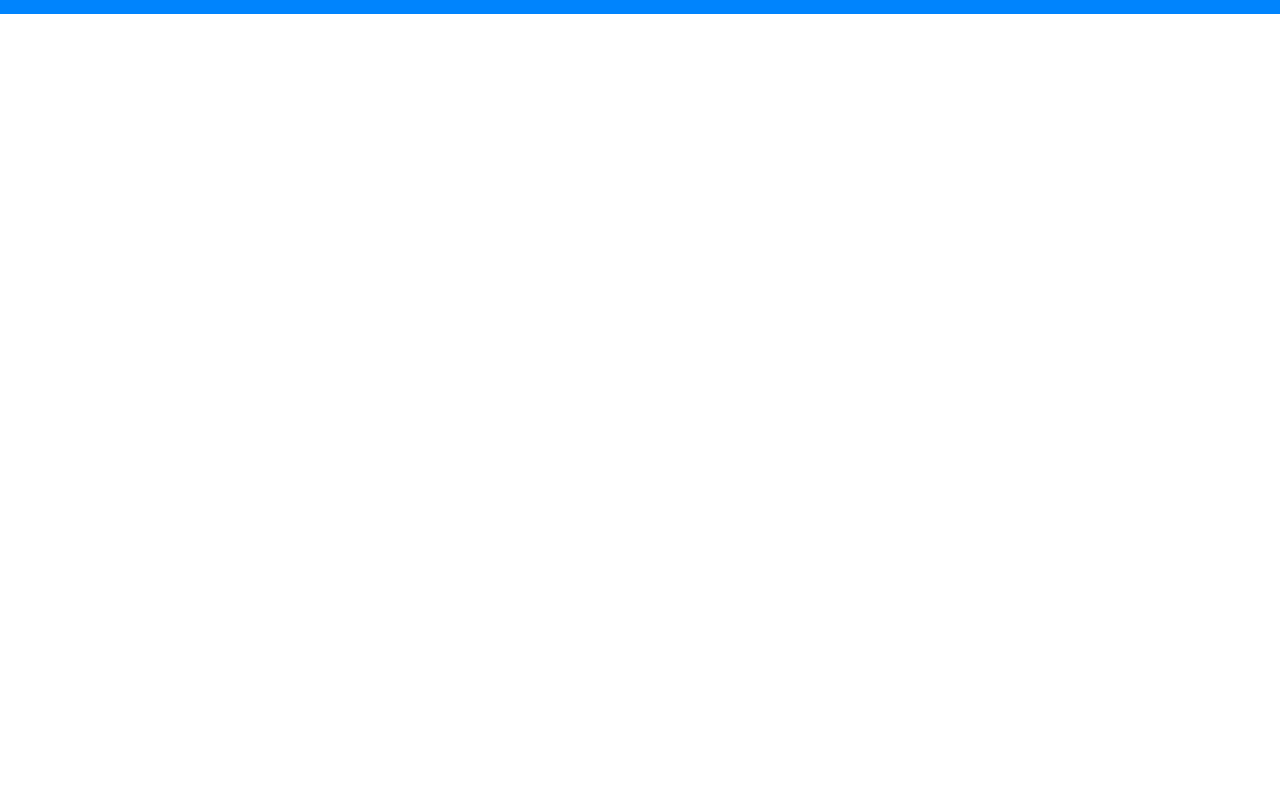
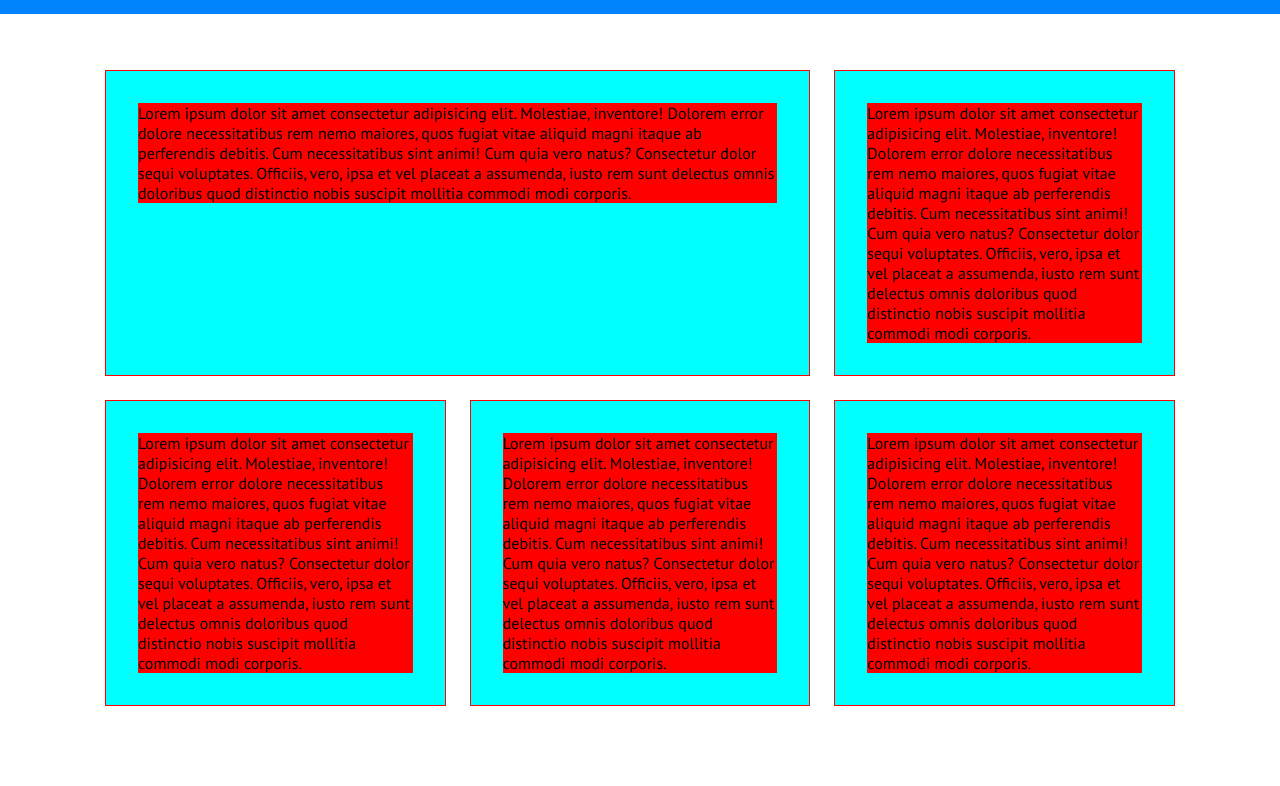
Before and after one commit to Borrellsss/htmlcss-responsive-layout, a plain HTML site: page index.html in a window 1280 px wide. Shown: the part 66-852 px from the top of the page. Before the commit the page ends 800 px from the top, so only its background shows below. Drawn offline with Linux system fonts and the light colour scheme.

Commit message:
main first section done

```diff
--- a/css/style.css
+++ b/css/style.css
@@ -9,15 +9,34 @@
     box-sizing: border-box;
 }
 /********************************************
+                    DEBUG
+********************************************/
+.col {
+    background-color: aqua;
+    border: 1px solid red;
+}
+
+.card {
+    background-color: red;
+}
+/********************************************
                     COMMON
 ********************************************/
+:root {
+    --demo-col: calc( ( 100% / 3 ) - 1rem )
+}
+
 body {
     font-family: 'PT Sans', sans-serif;
 }
 
+.small-screen {
+    padding: 0 2rem;
+}
+
 .container {
     margin: 0 auto;
-    max-width: 1170px;
+    max-width: 1070px;
 }
 
 .flex-container {
@@ -34,7 +53,6 @@ header {
 
 /* NAV */
 nav {
-    padding: 0 2rem;
     height: 100%;
     justify-content: space-between;
     align-items: center;
@@ -46,18 +64,65 @@ nav {
 /********************************************
                     MAIN
 ********************************************/
+/* FIRST SECTION */
+.demo {
+    padding-top: 3.5rem;
+    padding-bottom: 3.5rem;
+}
+
+.demo .columns {
+    flex-wrap: wrap;
+}
+
+.demo .col {
+    margin-bottom: 1.5rem;
+    padding: 2rem;
+}
+
+.demo .col:first-child {
+    padding-bottom: 0;
+}
+/* SECOND SECTION */
+.strategic {
+    background-color: #9792e4;
+}
+
+/* THIRD SECTION */
+
+/* FOURTH SECTION */
+.benefits {
+    background-color: #9792e4;
+}
+
+/* FIFTH SECTION */
+
+/* SIXTH SECTION */
+.get-started {
+    background-color: #9792e4;
+}
 /********************************************
                     FOOTER
 ********************************************/
-/********************************************
-                MEDIA QUERIES
-                MOBILE FIRST
-********************************************/
+
 /********************************************
                     TABLET
 ********************************************/
 @media screen and ( min-width: 768px ) {
+/********************************************
+                    MAIN
+********************************************/
+    /* FIRST SECTION */
+    .demo .columns {
+        justify-content: space-between;
+    }
 
+    .demo .col {
+        width: var(--demo-col);
+    }
+
+    .demo .col:first-child {
+        width: calc( 100% - ( var(--demo-col) + 1.5rem ) );
+    }
 }
 
 /********************************************
--- a/index.html
+++ b/index.html
@@ -12,7 +12,7 @@
 </head>
 <body>
     <!-- HEADER -->
-    <header>
+    <header class="small-screen">
         <nav class="flex-container container">
             <div class="logo">
                 logo
@@ -28,5 +28,82 @@
         </nav>
     </header>
     <!-- HEADER END -->
+
+    <!-- MAIN -->
+    <main class="small-screen">
+        <!-- FIRST SECTION -->
+        <section class="demo">
+            <div class="container">
+                <div class="columns flex-container">
+                    <div class="col">
+                        <div class="card">
+                           Lorem ipsum dolor sit amet consectetur adipisicing elit. Molestiae, inventore! Dolorem error dolore necessitatibus rem nemo maiores, quos fugiat vitae aliquid magni itaque ab perferendis debitis. Cum necessitatibus sint animi!
+                           Cum quia vero natus? Consectetur dolor sequi voluptates. Officiis, vero, ipsa et vel placeat a assumenda, iusto rem sunt delectus omnis doloribus quod distinctio nobis suscipit mollitia commodi modi corporis.
+                        </div>
+                    </div>
+
+                    <div class="col">
+                        <div class="card">
+                           Lorem ipsum dolor sit amet consectetur adipisicing elit. Molestiae, inventore! Dolorem error dolore necessitatibus rem nemo maiores, quos fugiat vitae aliquid magni itaque ab perferendis debitis. Cum necessitatibus sint animi!
+                           Cum quia vero natus? Consectetur dolor sequi voluptates. Officiis, vero, ipsa et vel placeat a assumenda, iusto rem sunt delectus omnis doloribus quod distinctio nobis suscipit mollitia commodi modi corporis.
+                        </div>
+                    </div>
+
+                    <div class="col">
+                        <div class="card">
+                           Lorem ipsum dolor sit amet consectetur adipisicing elit. Molestiae, inventore! Dolorem error dolore necessitatibus rem nemo maiores, quos fugiat vitae aliquid magni itaque ab perferendis debitis. Cum necessitatibus sint animi!
+                           Cum quia vero natus? Consectetur dolor sequi voluptates. Officiis, vero, ipsa et vel placeat a assumenda, iusto rem sunt delectus omnis doloribus quod distinctio nobis suscipit mollitia commodi modi corporis.
+                        </div>
+                    </div>
+
+                    <div class="col">
+                        <div class="card">
+                           Lorem ipsum dolor sit amet consectetur adipisicing elit. Molestiae, inventore! Dolorem error dolore necessitatibus rem nemo maiores, quos fugiat vitae aliquid magni itaque ab perferendis debitis. Cum necessitatibus sint animi!
+                           Cum quia vero natus? Consectetur dolor sequi voluptates. Officiis, vero, ipsa et vel placeat a assumenda, iusto rem sunt delectus omnis doloribus quod distinctio nobis suscipit mollitia commodi modi corporis.
+                        </div>
+                    </div>
+
+                    <div class="col">
+                        <div class="card">
+                            Lorem ipsum dolor sit amet consectetur adipisicing elit. Molestiae, inventore! Dolorem error dolore necessitatibus rem nemo maiores, quos fugiat vitae aliquid magni itaque ab perferendis debitis. Cum necessitatibus sint animi!
+                            Cum quia vero natus? Consectetur dolor sequi voluptates. Officiis, vero, ipsa et vel placeat a assumenda, iusto rem sunt delectus omnis doloribus quod distinctio nobis suscipit mollitia commodi modi corporis.
+                        </div>
+                    </div>
+                </div>
+            </div>
+        </section>
+
+        <!-- SECOND SECTION -->
+        <section class="strategic">
+
+        </section>
+
+        <!-- THIRD SECTION -->
+        <section class="expert-partners">
+            <div class="container">
+
+            </div>
+        </section>
+
+        <!-- FOURTH SECTION -->
+        <section class="benefits">
+            <div class="container">
+
+            </div>
+        </section>
+
+        <!-- FIFTH SECTION -->
+        <section class="about-us">
+            <div class="container">
+
+            </div>
+        </section>
+
+        <!-- SIXTH SECTION -->
+        <section class="get-started">
+
+        </section>
+    </main>
+    <!-- MAIN END -->
 </body>
 </html>
```
